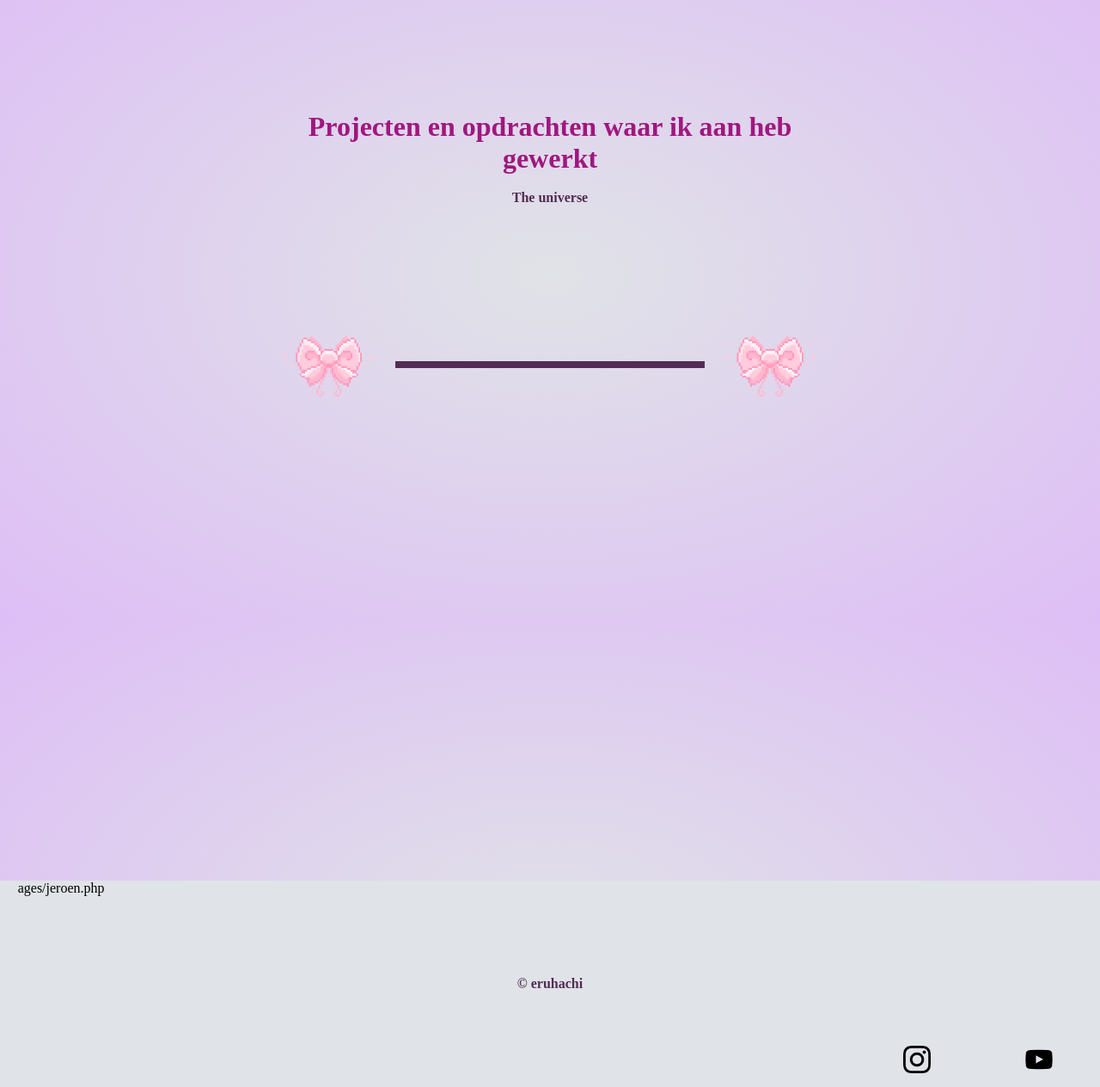
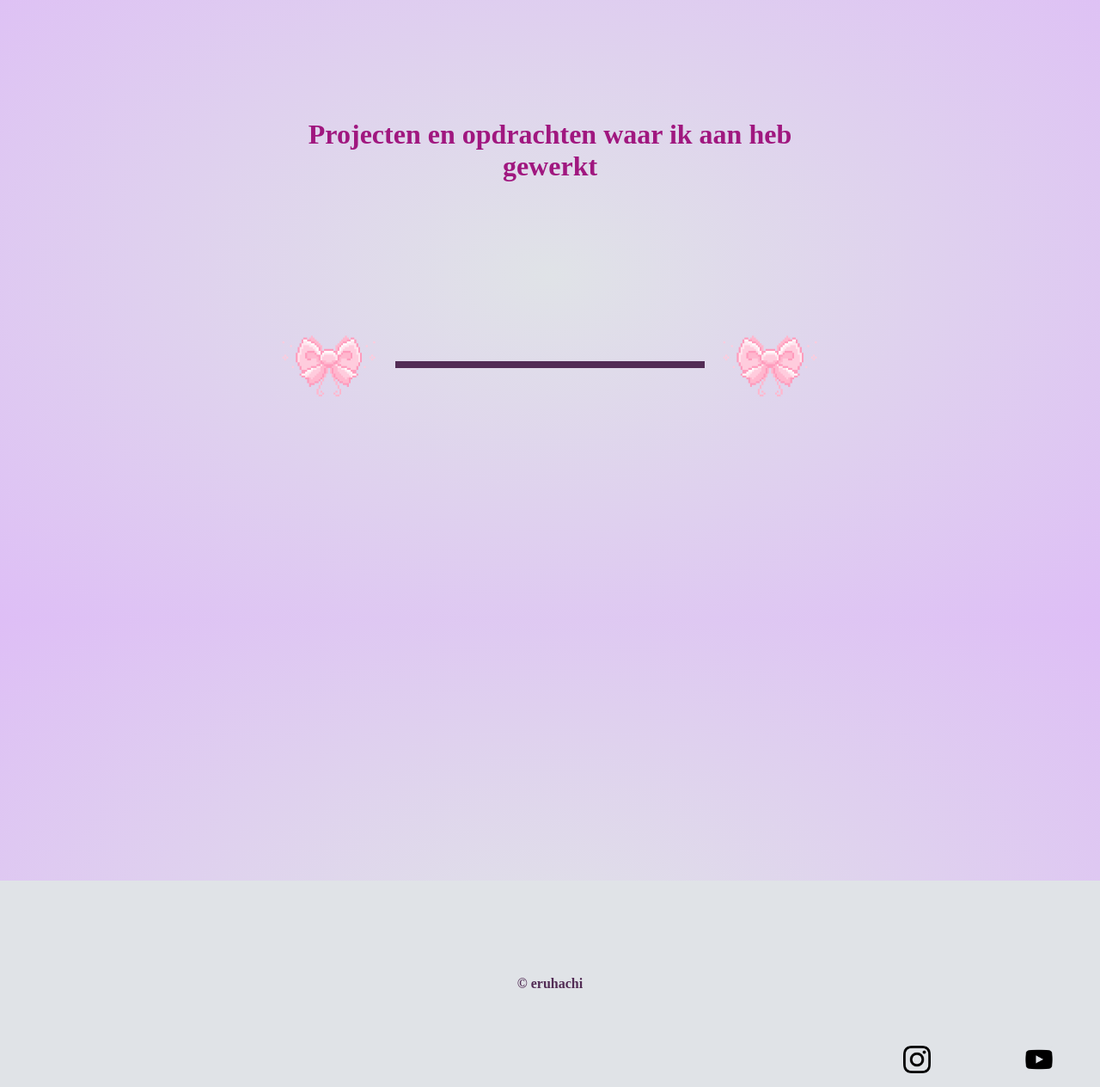
Before and after one commit to eruhachi/teamwebsite, a PHP site: page /pages/jeroen.php in a window 1280 px wide. Shown: the part 1680-2944 px from the top of the page at 86% size. Run offline with PHP 8.4, Linux system fonts and the light colour scheme; some web fonts are replaced.

Commit message:
MORE FIXES AA

```diff
--- a/template/pages/jeroen.php
+++ b/template/pages/jeroen.php
@@ -35,7 +35,7 @@
     <div class="text-line1"></div>
     <div class="text-box1">
       <h1>Wie ben ik</h1><br>
-    <p>Joe</p>
+    <p><!--put your text here--></p>
     </div>
     <div class="deco1"><img src="../assets/IMG/deco1.gif" alt=""> </div>
     <div class="deco3"><img src="../assets/IMG/deco3.png" alt=""> </div>
@@ -43,18 +43,18 @@
 <!--content 2-->
     <div class="text-box2">
       <h1>Mijn sterke..</h1><br>
-    <p>Extract void energy from mortal souls</p> </div>
+    <p><!--put your text here--></p> </div>
     <div class="text-line2"></div>
     <div class="text-box2-1">
     <h1>en minder sterke punten</h1><br>
-    <p>Nothing. i am unstoppable</p> </div>
+    <p><!--put your text here--></p> </div>
     <div class="deco2"> <img src="../assets/IMG/deco2.png" alt="nintendo"></div>
 
 <!--content 3-->
     <div class="text-box3">
       <h1>Projecten en opdrachten waar ik aan heb gewerkt</h1><br>
-    <p>The universe</p></div>
-    <div class="deco4"><img src="../assets/IMG/deco1.gif" alt="bow"></div><div class="text-line3"></div><div class="deco5"><img src="assets/IMG/deco1.gif" alt="bow"></div>
+    <p><!--put your text here--></p></div>
+    <div class="deco4"><img src="../assets/IMG/deco1.gif" alt="bow"></div><div class="text-line3"></div><div class="deco5"><img src="../assets/IMG/deco1.gif" alt="bow"></div>
     <div class="text-box3-1">
     <p><!--put your text here--></p></div>
 
@@ -66,7 +66,7 @@
   <p>© eruhachi</p>
   <div class="icon1"><a href="https://www.instagram.com/eruhachi/" target="_blank"><img src="../assets/IMG/instagram.png" alt="instagram"></a></div>
   <div class="icon2"><a href="https://www.youtube.com/user/BenIkJouOma" target="_blank"><img src="../assets/IMG/youtube.png" alt="youtube"></a></div>
-ages/jeroen.php
+
 
 
   </div>
--- a/template/php/nav.php
+++ b/template/php/nav.php
@@ -6,13 +6,13 @@
    </div>
   <ul class="nav-links">
     <li class="bold"><a href="../index.php">Het team</a></li>
-    <li><a href="pages/gwyneth.php">Gwyneth</a></li>
-    <li><a href="pages/jeroen.php">Jeroen</a></li>
-    <li><a href="pages/eelke.php">Eelke</a></li>
-    <li><a href="pages/jonean.php">Jonean</a></li>
-    <li><a href="pages/rowan.php">Rowan</a></li>
-    <li><a href="pages/eugene.php">Eugene</a></li>
-    <li><a href="pages/rick.php">Rick</a></li>
+    <li><a href="gwyneth.php">Gwyneth</a></li>
+    <li><a href="jeroen.php">Jeroen</a></li>
+    <li><a href="eelke.php">Eelke</a></li>
+    <li><a href="jonean.php">Jonean</a></li>
+    <li><a href="rowan.php">Rowan</a></li>
+    <li><a href="eugene.php">Eugene</a></li>
+    <li><a href="rick.php">Rick</a></li>
   </ul>
   <!--responsive nav-->
     <div class="stripes-menu">
```
